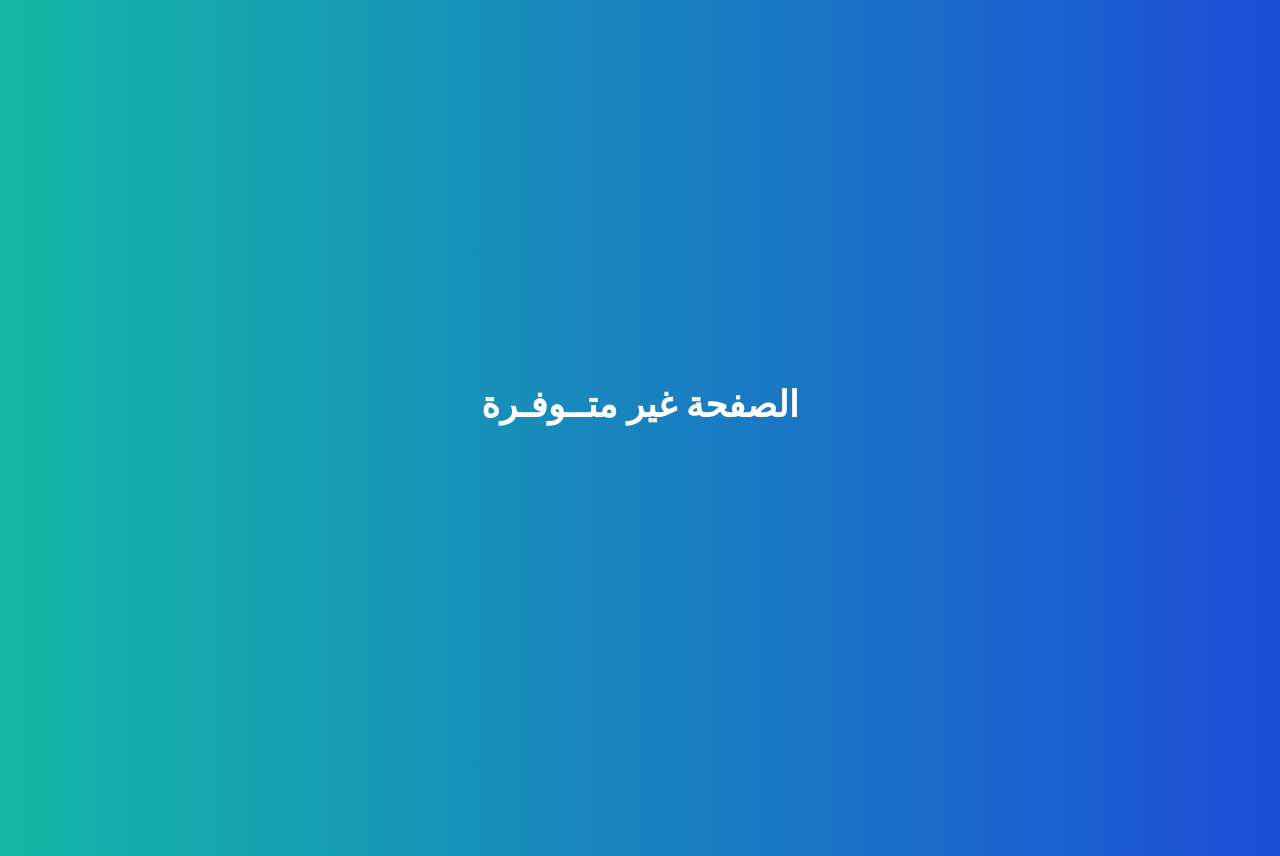
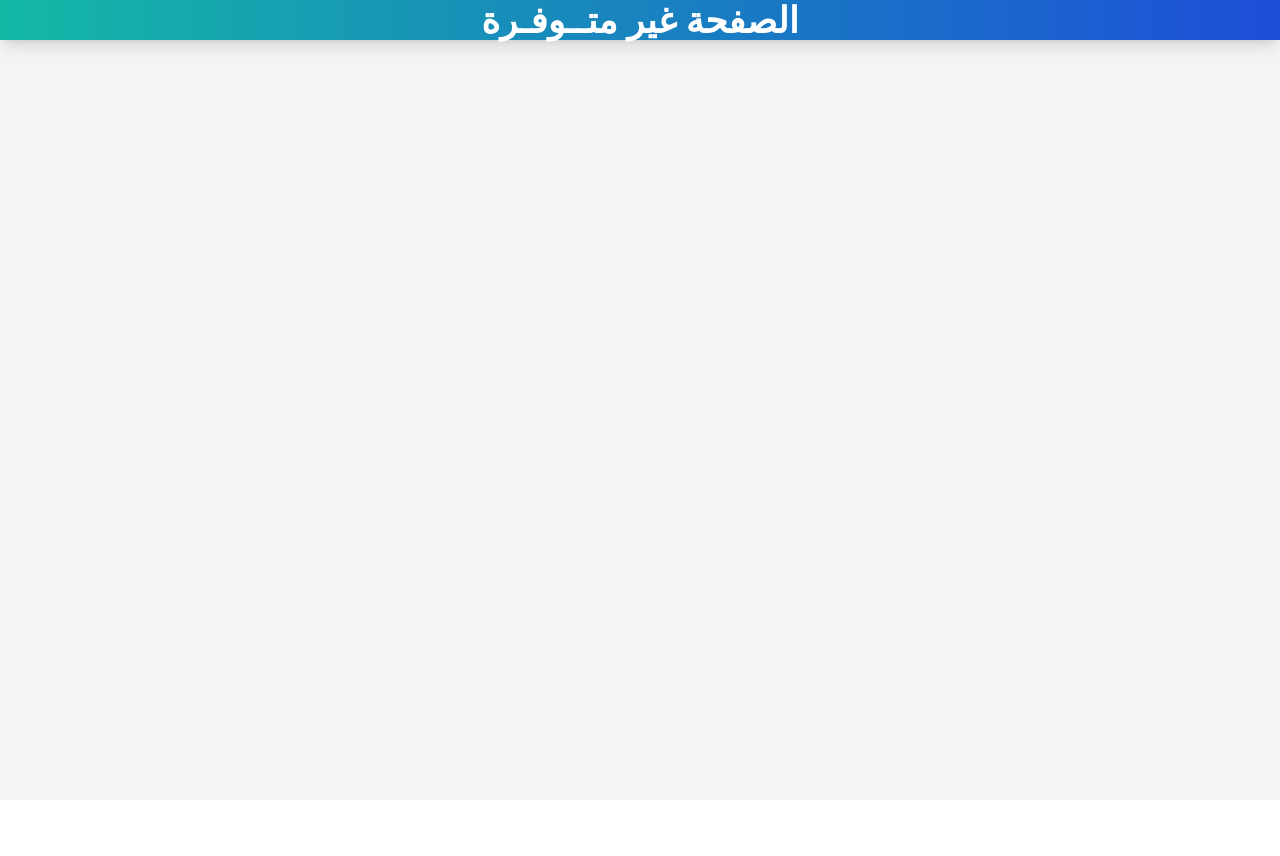
Before and after one commit to sanadsul/alsalaTime, a React (Vite) app: page /error in a window 1280 px wide. After the commit the page ends 800 px from the top, so only its background shows below. Built offline with nearby package versions, Linux system fonts and the light colour scheme.

Commit message:
Update Errorpage.jsx

```diff
--- a/pages/Errorpage.jsx
+++ b/pages/Errorpage.jsx
@@ -3,7 +3,7 @@
     <div className="bg-gray-100 text-gray-900 min-h-screen" dir="rtl">
       {/* Header Section */}
       <header
-        className="bg-gradient-to-r from-teal-500 to-blue-700 bg-center bg-no-repeat text-white p-96 shadow-lg">
+        className="bg-gradient-to-r from-teal-500 to-blue-700 bg-center bg-no-repeat text-white shadow-lg">
         <div className="container mx-auto text-center">
           <h1 className="text-4xl font-bold">الصفحة غير متــوفـرة</h1>
           <div className="mt-12"></div>
```
